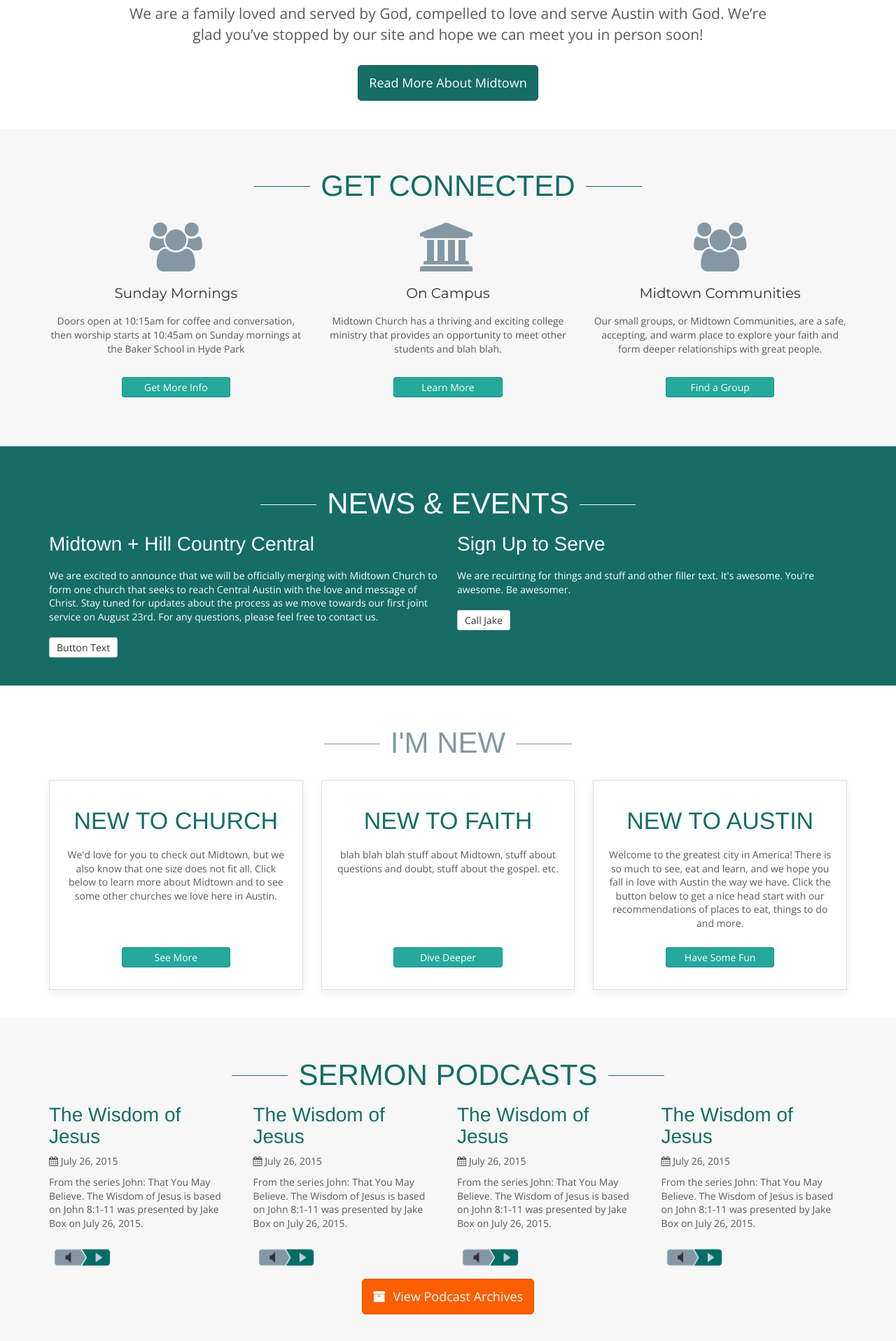
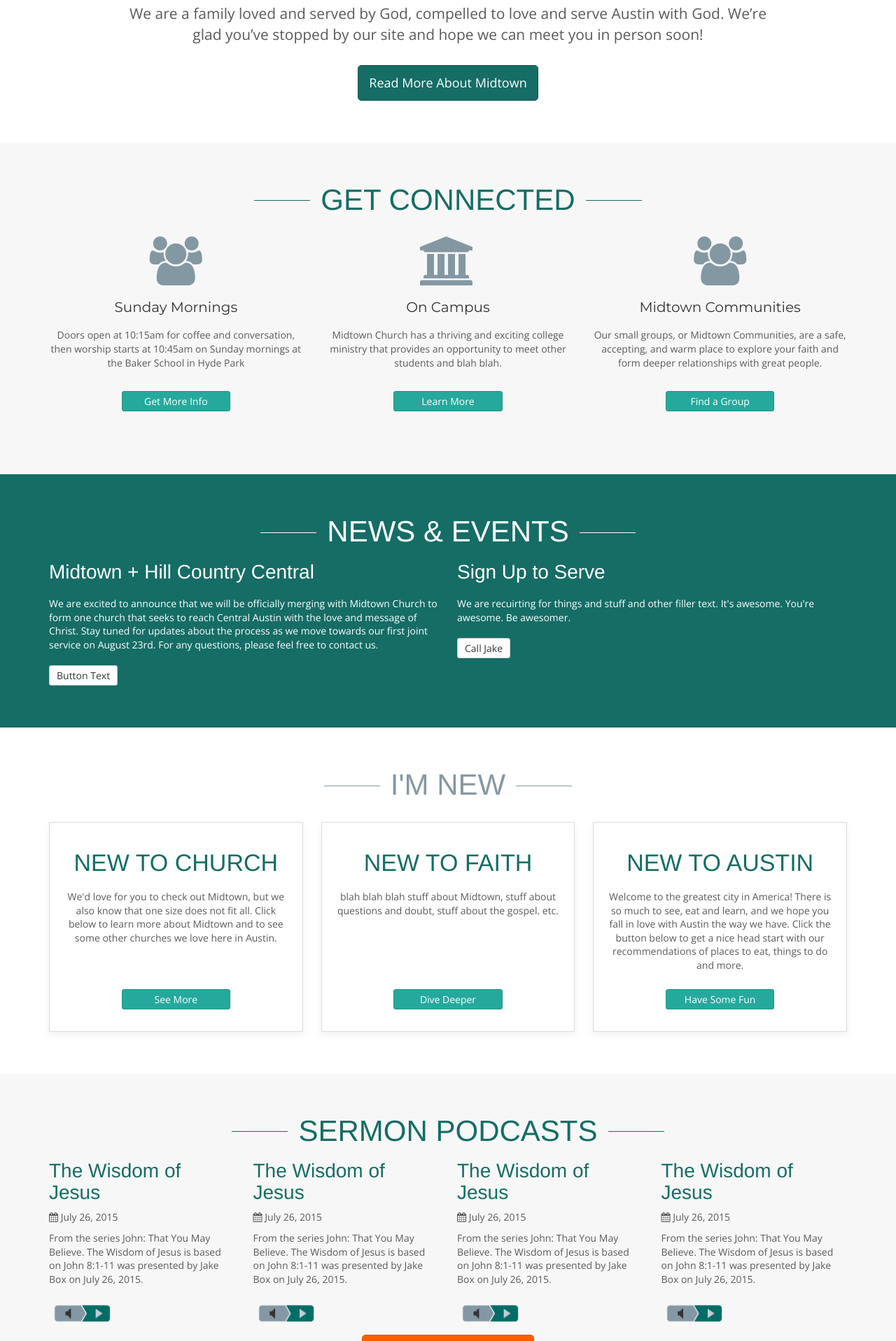
Before and after one commit to internetjason/midtownaustin, a PHP site: page / in a window 1280 px wide. Shown: the part 675-2592 px from the top of the page at 70% size. Run offline with PHP 8.4, Linux system fonts and the light colour scheme; some libraries are stand-ins or nearby versions; some web fonts are replaced.

Commit message:
edited section bottom padding

```diff
--- a/css/style.css
+++ b/css/style.css
@@ -16,7 +16,7 @@ body {
 }
 
 section {
-    padding: 40px 0 40px 0;
+    padding: 40px 0 60px 0;
 }
 
 p {
```
